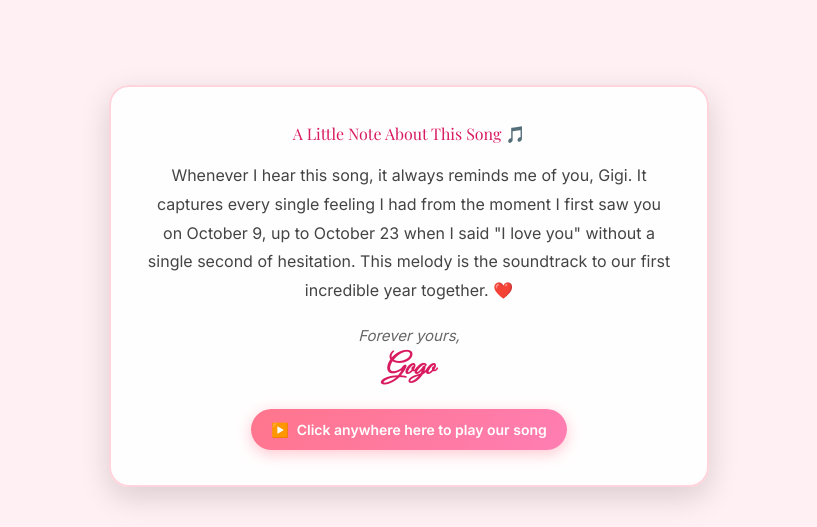
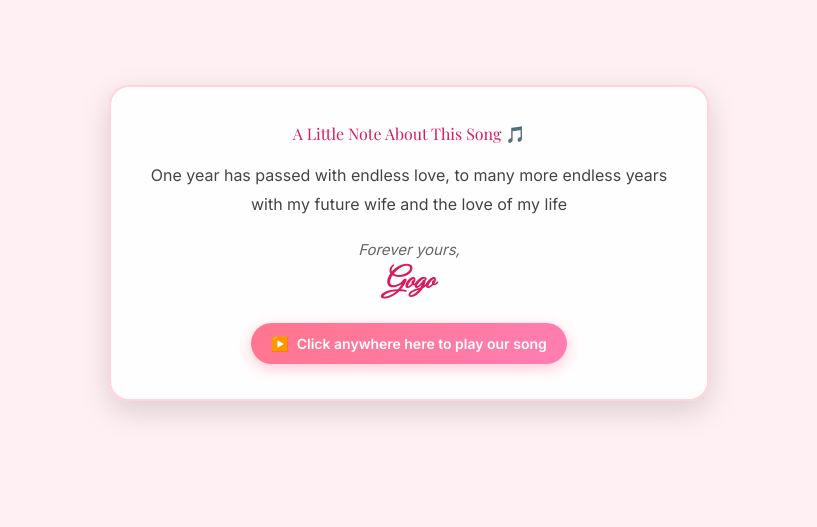
Before and after one commit to georgeisaac-Gigi/Happy-Anniversary-Gigi-, a plain HTML site: page index.html in a window 1280 px wide. Shown: the part 3414-3941 px from the top of the page, without its empty margins (231-1048 px from the left). After the commit the page ends 3855 px from the top, so only its background shows below. Drawn offline with nearby package versions, Linux system fonts and the light colour scheme; a web font is replaced by a local one.

Commit message:
Update index.html

```diff
--- a/index.html
+++ b/index.html
@@ -449,8 +449,7 @@
     <h2 style="font-family: 'Playfair Display', serif; color: #d81b60; margin-bottom: 15px;">A Little Note About This Song 🎵</h2>
 
     <p style="font-size: 16px; line-height: 1.8; color: #444; margin-bottom: 20px;">
-        Whenever I hear this song, it always reminds me of you, Gigi. It captures every single feeling I had from the moment I first saw you on October 9, up to October 23 when I said "I love you" without a single second of hesitation. This melody is the soundtrack to our first incredible year together. ❤️
-    </p>
+One year has passed with endless love, to many more endless years with my future wife and the love of my life    </p>
 
     <div style="font-style: italic; color: #666; font-size: 15px; margin-bottom: 20px;">
         Forever yours,<br>
```
